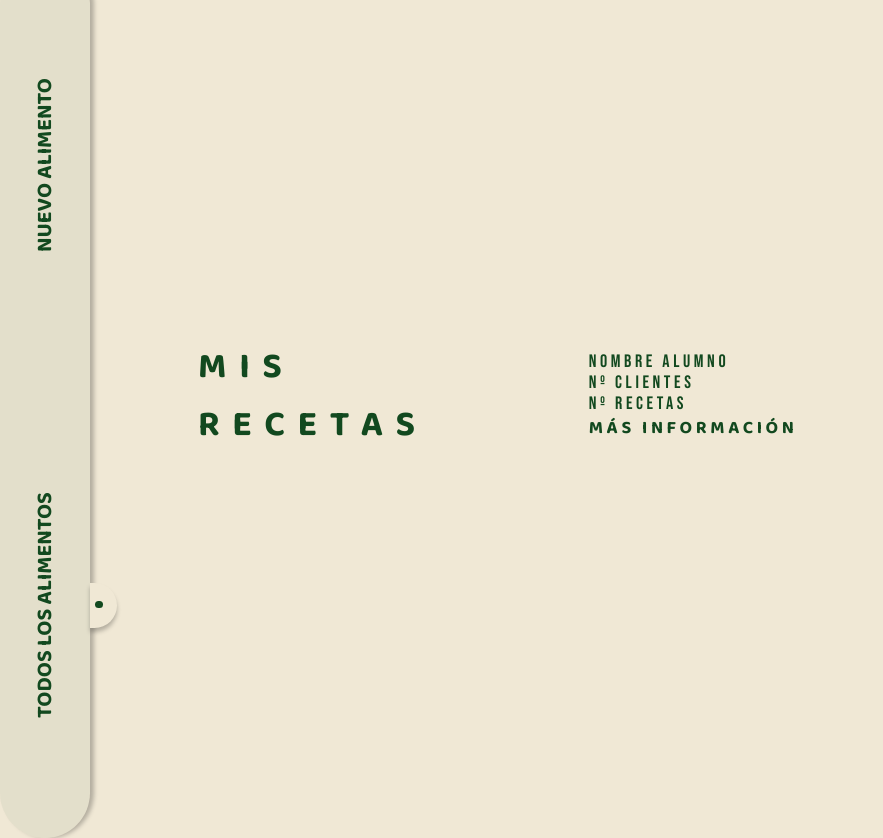
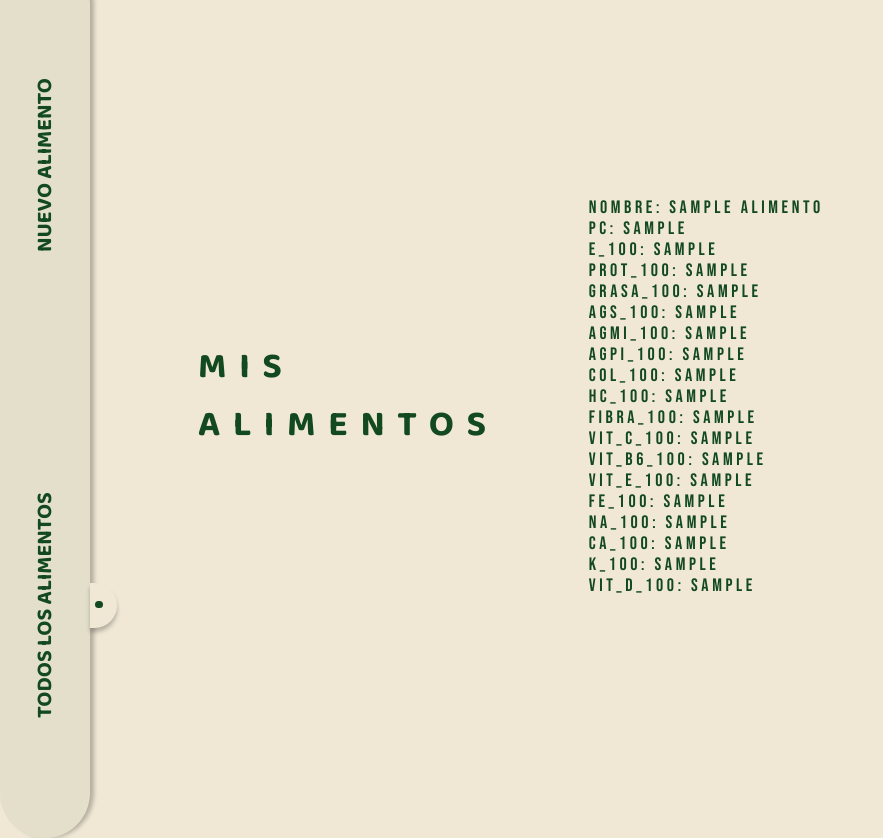
Before and after one commit to AsierDK/TFGDietetica, a PHP site: template views/alimentos.php in a window 1280 px wide, after a click on "TODOS LOS ALIMENTOS". Shown: the part 258-1096 px from the top of the page, without its empty margins (0-883 px from the left). Run offline with PHP 8.4, Linux system fonts and the light colour scheme; the template is opened without the code that fills it: most values are stand-ins (such as "Sample title", 1, 10 or a date in 2020).

Commit message:
funcionalidad todos los alimentos

```diff
--- a/views/alimentos.php
+++ b/views/alimentos.php
@@ -115,17 +115,32 @@
         <section id="all">
             <article>
                 <?php
-                    if (empty($resultado)) {
-                        echo 'No hay recetas registradas.';
+                    if (empty($alimentos)) {
+                        echo 'No hay alimentos registrados.';
                     }
                     else {
-                        echo '<h1>Mis recetas</h1>';
-                        foreach ($resultado as $alumno)
+                        echo '<h1>Mis alimentos</h1>';
+                        foreach ($alimentos as $alimento)
                             echo '<div  class="box-alumno">
-                                Nombre Alumno <br>
-                                Nº Clientes <br>
-                                Nº Recetas <br>
-                                <a>Más información </a>
+                                nombre: '.$alimento['nombreAlimento'].' <br>
+                                PC: '.$alimento['PC'].' <br>
+                                e_100: '.$alimento['e_100'].' <br>
+                                prot_100: '.$alimento['prot_100'].' <br>
+                                grasa_100: '.$alimento['grasa_100'].' <br>
+                                ags_100: '.$alimento['ags_100'].' <br>
+                                agmi_100: '.$alimento['agmi_100'].' <br>
+                                agpi_100: '.$alimento['agpi_100'].' <br>
+                                col_100: '.$alimento['col_100'].' <br>
+                                hc_100: '.$alimento['hc_100'].' <br>
+                                fibra_100: '.$alimento['fibra_100'].' <br>
+                                vit_c_100: '.$alimento['vit_c_100'].' <br>
+                                vit_b6_100: '.$alimento['vit_b6_100'].' <br>
+                                vit_e_100: '.$alimento['vit_e_100'].' <br>
+                                fe_100: '.$alimento['fe_100'].' <br>
+                                na_100: '.$alimento['na_100'].' <br>
+                                ca_100: '.$alimento['ca_100'].' <br>
+                                k_100: '.$alimento['k_100'].' <br>
+                                vit_d_100: '.$alimento['vit_d_100'].' <br>
                             </div>';
                     }
                 ?>
```
Also changed, not shown: controllers/controller_Alimentos.php (+5 -3 lines).
